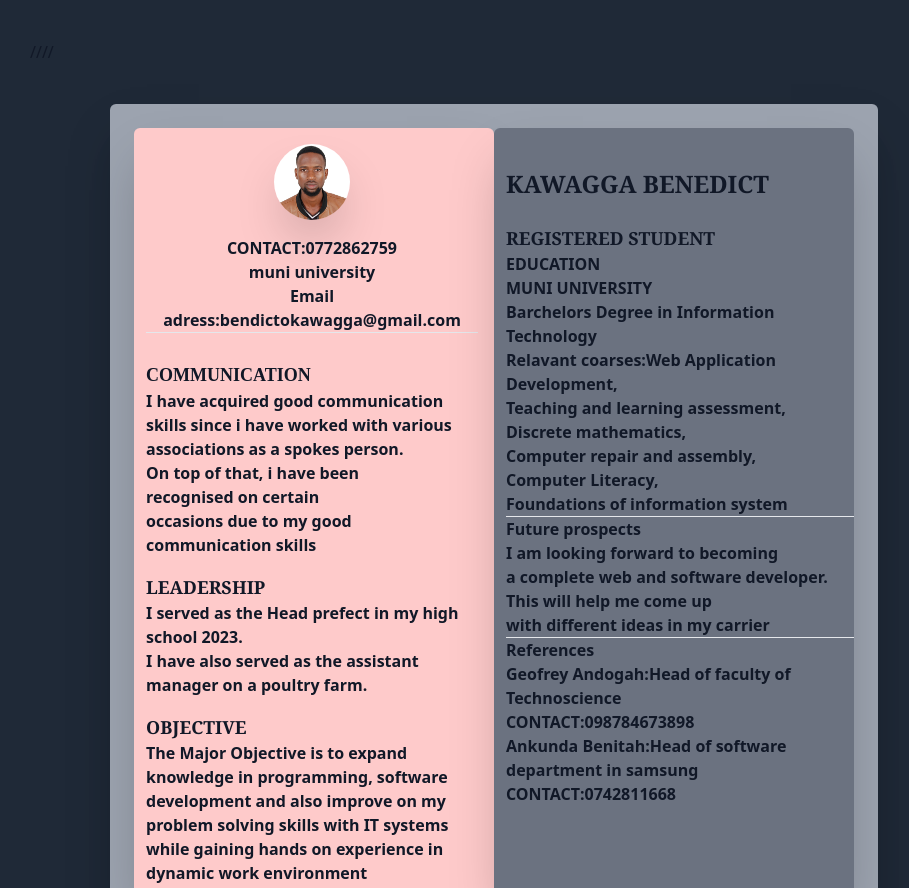
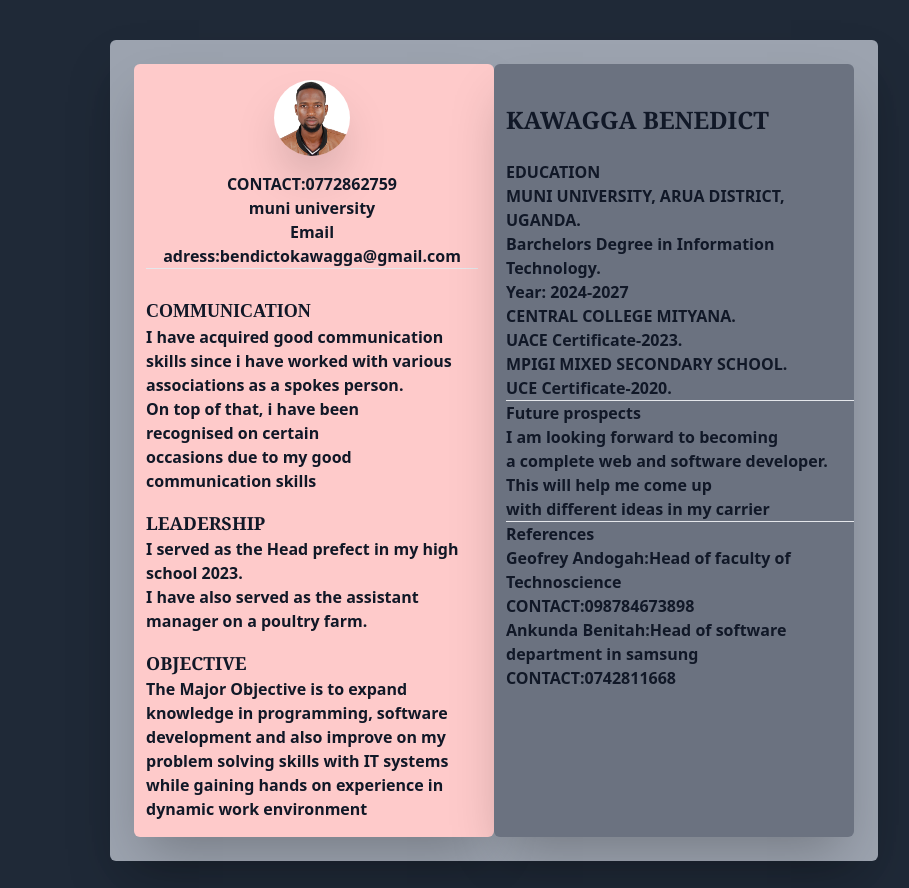
Before and after one commit to Benedictkawagga/tailwind, a website: page resume/index4.html in a window 1280 px wide. Shown: the top 888 px of the page, without its empty margins (130-1039 px from the left). Drawn offline with nearby package versions, Linux system fonts and the light colour scheme; files that its build step writes are made by us from their sources.

Commit message:
Revise resume content and structure
Updated education details and added additional information about the university and certificates.

```diff
--- a/resume/index4.html
+++ b/resume/index4.html
@@ -5,7 +5,7 @@
 <meta name="viewport">
 <title>Resume-KAWAGGA BENEDICT</title>
 <link rel="stylesheet" href="styles.css">
-//<link href="https://cdn.jsdelivr.net/npm/tailwindcss@2.2.19/dist/tailwind.min.css" rel="stylesheet">//
+<link href="https://cdn.jsdelivr.net/npm/tailwindcss@2.2.19/dist/tailwind.min.css" rel="stylesheet">
    </head>
    <body class="lg:bg-gray-800 font-sans leading-normal tracking-normal text-gray-900 lg:ml-40 lg:mr-15 lg:mt-10 lg:mb-10 object-cover sm:bg-gray-300 mt-14">
     <div class="shadow-2xl lg:grid grid-cols-2 max-w-3xl mx-auto p-6 bg-gray-400 rounded-md mt-10 mb-10 font-semibold sm:mx-20">
@@ -38,17 +38,14 @@
         <div class="bg-gray-500 shadow-2xl rounded-md pl-3 pt-4 pb-4">
 <h1 class="text-2xl font-bold font-serif pt-6">KAWAGGA BENEDICT</h1>
 <hr class="hidden lg:inline-block">
-<h2 class="font-serif text-lg mt-0">REGISTERED STUDENT</h2>
 <h3 class="font-bold">EDUCATION</h3>
-<p>MUNI UNIVERSITY<br>
-Barchelors Degree in Information Technology</p>
-<p>Relavant coarses:Web Application Development,<br>
-    Teaching and learning assessment,<br>
-    Discrete mathematics,<br>
-    Computer repair and assembly,<br>
-    Computer Literacy,<br>
-    Foundations of information system
-</p>
+<p>MUNI UNIVERSITY, ARUA DISTRICT, UGANDA.<br>
+Barchelors Degree in Information Technology.<br>
+    Year: 2024-2027</p>
+   <p>CENTRAL COLLEGE MITYANA.<br>
+           UACE Certificate-2023.</p>
+           <p>MPIGI MIXED SECONDARY SCHOOL.<br>
+           UCE Certificate-2020.</p>
 <hr>
 <h3 class="font-bold">Future prospects</h3>
 <p>I am looking forward to becoming<br>
```
